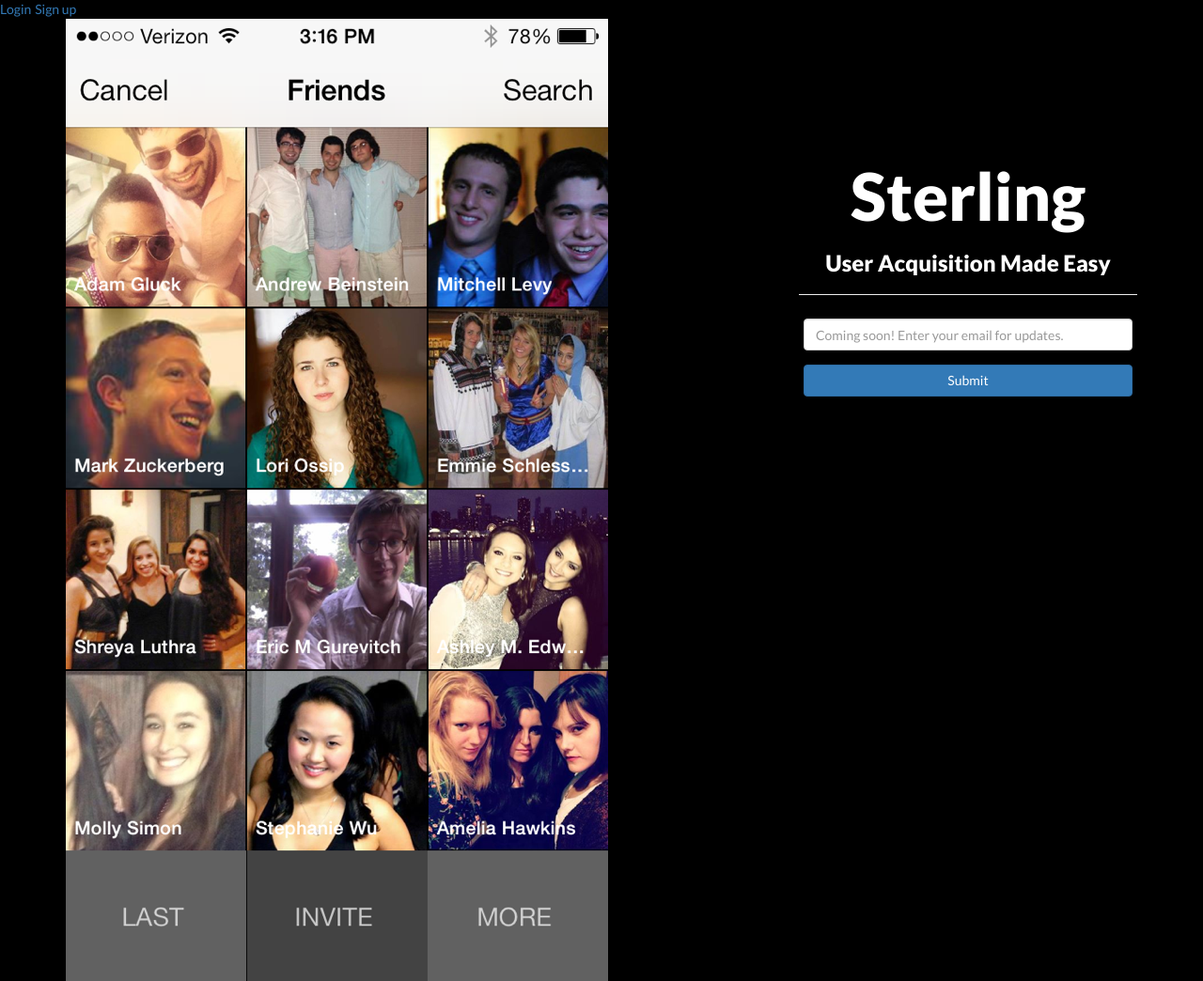
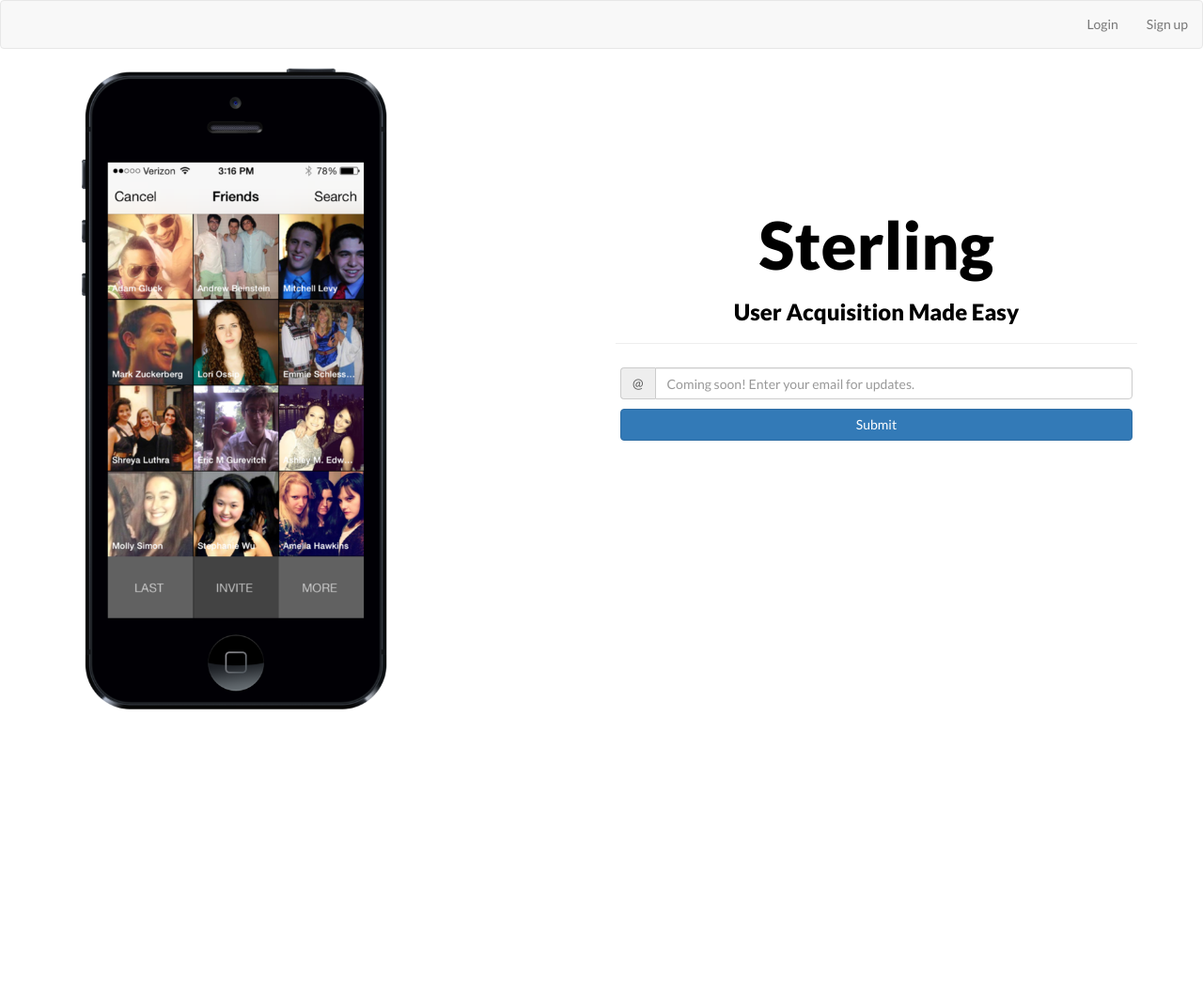
Before and after one commit to abeinstein/sterling-site, a Django app: page / in a window 1280 px wide. Shown: the whole page at 94% size. After the commit the page ends 755 px from the top, so only its background shows below. Run offline with Django 3.2, Linux system fonts and the light colour scheme; parts of the project's set-up code (start-up, migrations or seed data) failed here and were passed over; some libraries are stand-ins or nearby versions.

Commit message:
New splash

```diff
--- a/sterling/static/css/my.css
+++ b/sterling/static/css/my.css
@@ -1,6 +1,6 @@
 /* Move down content because we have a fixed navbar that is 50px tall */
 body {
-  background-color: black;
+  background-color: white;
 /*  background-image: url("../img/music-crowd-01.jpg");
 */}
 
@@ -10,10 +10,14 @@ h1, h2, h3, h4 {
     font-weight: 900;
 }
 
+.iphone-screenshot {
+  max-width: 330px;
+}
+
 .logo {
     font-size: 5em;
     text-align: center;
-    color: white;
+    color: black
 }
 
 /* TODO: Fix to make responsive */
@@ -21,16 +25,17 @@ h1, h2, h3, h4 {
   margin-top: 150px;
 }
 
+
 .tagline {
     text-align: center;
     font-size: 24px;
-    color: white;
+    color: black;
 }
 
 .description {
 /*    text-align: center;
 */    font-size: 18px;
-    color: white;
+    color: black;
 }
 
 .center-container {
@@ -49,6 +54,10 @@ h1, h2, h3, h4 {
     padding: 5px;
 }
 
+.email-input {
+  padding-bottom: 10px;
+}
+
 * {
     font-family: 'Lato', sans-serif;
     font-weight: 400;
--- a/sterling/templates/base.html
+++ b/sterling/templates/base.html
@@ -25,12 +25,18 @@
     </head>
 
     <body>
-      {% if user.is_authenticated %}
-      <a href="{% url "logout" %}">Logout</a>
-      {% else %}
-      <a href="{% url "login" %}">Login</a>
-      <a href="{% url "registration_register" %}">Sign up</a>
-      {% endif %}
+      <nav class="navbar navbar-default" role="navigation">
+        <div class="collapse navbar-collapse navbar-ex1-collapse">
+          <ul class="nav navbar-nav navbar-right">
+            {% if user.is_authenticated %}
+            <li><a href="{% url "logout" %}">Logout</a></li>
+            {% else %}
+            <li><a href="{% url "login" %}">Login</a></li>
+            <li><a href="{% url "registration_register" %}">Sign up</a></li>
+            {% endif %}
+          </ul>
+        </div>
+      </nav>
       {% block content %}
 
       {% endblock content %}
--- a/sterling/templates/splash.html
+++ b/sterling/templates/splash.html
@@ -15,10 +15,12 @@
                 Invalid email. Please try again.
             </div>
             {% endif %}
-            <div class="col-md-8">
-              <img src="static/img/SterlingScreenshot.png"/>
+            <div class="col-md-6">
+              <div class="container">
+                <img class="img-responsive iphone-screenshot" src="static/img/screenshot-iphone.png"/>
+              </div>
             </div>
-            <div class="col-md-4">
+            <div class="col-md-6">
               <div class="logo-container">
                 <h1 class="logo">Sterling</h1>
                 <h3 class="tagline"> User Acquisition Made Easy </h3>
@@ -27,7 +29,8 @@
 
               <form class="email-form" role="form" method="post" action="{% url 'index' %}">
                 {% csrf_token %}
-                <div class="form-group">
+                <div class="input-group email-input">
+                  <span class="input-group-addon">@</span>
                   <input type="email" class="form-control" name="email" placeholder="Coming soon! Enter your email for updates.">
                 </div>
                 <button type="submit" class="btn btn-primary btn-large btn-block">Submit</button>
```
Also changed, not shown: sterling/static/img/screenshot-iphone.png (added), 1 other file.
